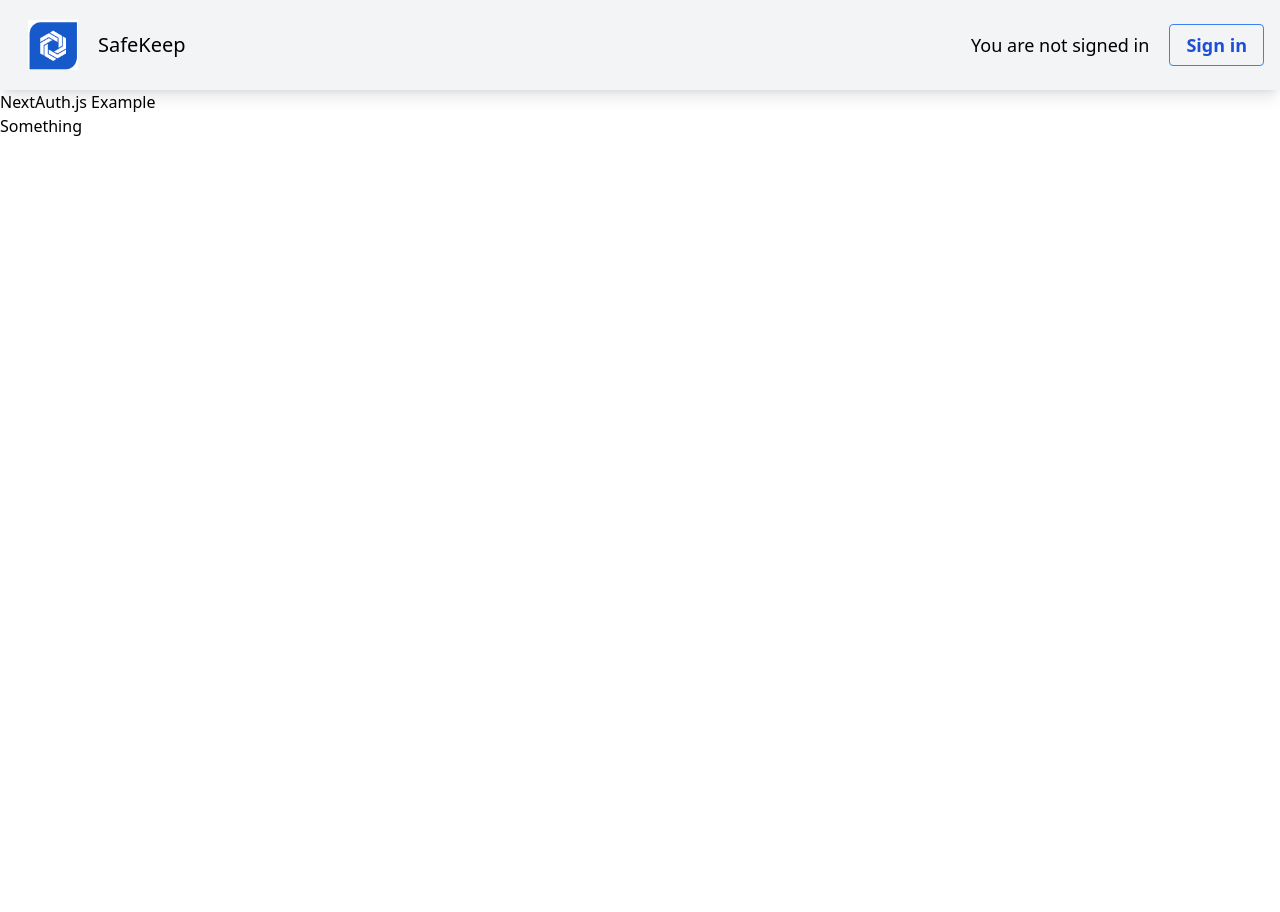
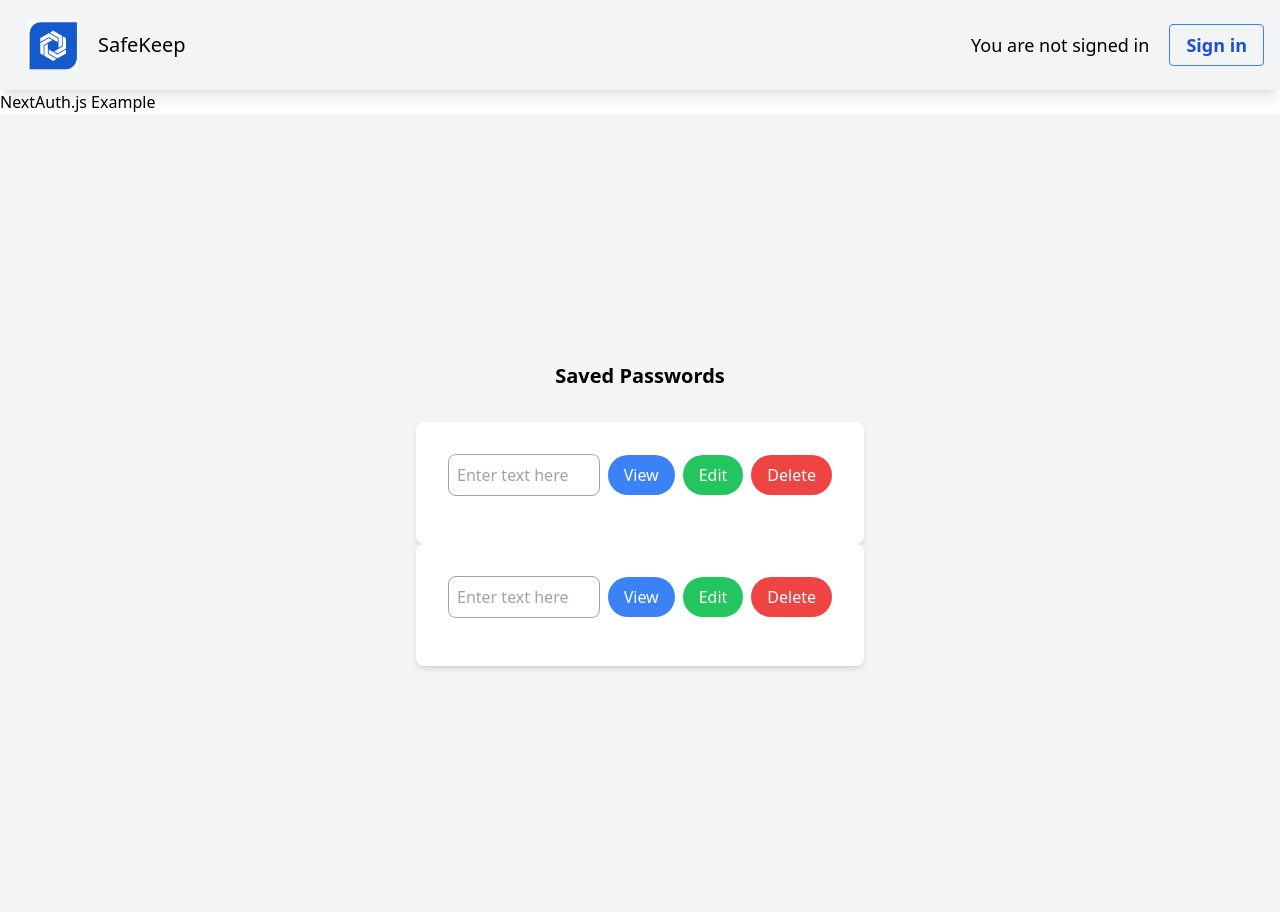
Before and after one commit to guptabhaskar/password-manager, a Next.js app: page / in a window 1280 px wide. Shown: the top 912 px of the page. Before the commit the page ends 800 px from the top, so only its background shows below. Built offline with nearby package versions, Linux system fonts and the light colour scheme; no server answers.

Commit message:
views created

```diff
--- /dev/null
+++ b/components/MasterPasswordView.tsx
@@ -0,0 +1,70 @@
+import { useState } from "react";
+
+function MasterPasswordView() {
+  const [isFormOpen, setIsFormOpen] = useState(false);
+
+  const handleOpenForm = () => {
+    setIsFormOpen(true);
+  };
+
+  const handleCloseForm = () => {
+    setIsFormOpen(false);
+  };
+
+  return (
+    <>
+      <button
+        className="bg-blue-500 hover:bg-blue-600 text-white font-semibold px-4 py-2 rounded"
+        onClick={handleOpenForm}
+      >
+        Open Form
+      </button>
+      <div
+        className={`fixed top-0 left-0 w-full h-full bg-gray-500 bg-opacity-50 flex items-center justify-center ${
+          isFormOpen ? "" : "hidden"
+        }`}
+      >
+        <form
+          className="bg-white p-8 rounded-lg shadow-md"
+          style={{
+            maxWidth: "600px",
+            maxHeight: "500px",
+            width: "90%",
+            height: "30%",
+          }}
+        >
+          <h2 className="text-lg font-semibold mb-4 text-center">
+            Enter Master Password to View
+          </h2>
+          <div className="mb-4">
+            <label className="block font-semibold mb-2" htmlFor="email">
+              Master Password
+            </label>
+            <input
+              className="border border-gray-400 p-2 w-full rounded"
+              type="email"
+              id="email"
+              name="email"
+            />
+          </div>
+          <div className="flex justify-center">
+            <button
+              type="submit"
+              className="bg-blue-500 hover:bg-blue-600 text-white font-semibold px-4 py-2 rounded"
+            >
+              View
+            </button>
+          </div>
+        </form>
+        <button
+          className="absolute top-0 right-0 m-4 text-xl"
+          onClick={handleCloseForm}
+        >
+          &times;
+        </button>
+      </div>
+    </>
+  );
+}
+
+export default MasterPasswordView;
--- /dev/null
+++ b/components/PasswordView.tsx
@@ -0,0 +1,92 @@
+import { useState } from "react";
+
+function PasswordView() {
+  const [isFormOpen, setIsFormOpen] = useState(false);
+
+  const handleOpenForm = () => {
+    setIsFormOpen(true);
+  };
+
+  const handleCloseForm = () => {
+    setIsFormOpen(false);
+  };
+
+  return (
+    <>
+      <button
+        className="bg-blue-500 hover:bg-blue-600 text-white font-semibold px-4 py-2 rounded"
+        onClick={handleOpenForm}
+      >
+        Open Form
+      </button>
+      <div
+        className={`fixed top-0 left-0 w-full h-full bg-gray-500 bg-opacity-50 flex items-center justify-center ${
+          isFormOpen ? "" : "hidden"
+        }`}
+      >
+        <form
+          className="bg-white p-8 rounded-lg shadow-md"
+          style={{
+            maxWidth: "600px",
+            maxHeight: "500px",
+            width: "90%",
+            height: "52%",
+          }}
+        >
+          <h2 className="text-lg font-semibold mb-4 text-center">
+            Password View
+          </h2>
+          <div className="mb-4">
+            <label className="block font-semibold mb-2" htmlFor="email">
+              Website
+            </label>
+            <input
+              className="border border-gray-400 p-2 w-full rounded"
+              type="text"
+              id="websiteField"
+              name="websiteField"
+            />
+          </div>
+          <div className="mb-4">
+            <label className="block font-semibold mb-2" htmlFor="email">
+              Username
+            </label>
+            <input
+              className="border border-gray-400 p-2 w-full rounded"
+              type="text"
+              id="usernameField"
+              name="usernameField"
+            />
+          </div>
+          <div className="mb-4">
+            <label className="block font-semibold mb-2" htmlFor="email">
+              Password
+            </label>
+            <input
+              className="border border-gray-400 p-2 w-full rounded"
+              type="text"
+              id="passwordField"
+              name="passwordField"
+            />
+          </div>
+          <div className="flex justify-center">
+            <button
+              type="submit"
+              className="bg-blue-500 hover:bg-blue-600 text-white font-semibold px-4 py-2 rounded"
+            >
+              Edit
+            </button>
+          </div>
+        </form>
+        <button
+          className="absolute top-0 right-0 m-4 text-xl "
+          onClick={handleCloseForm}
+        >
+          &times;
+        </button>
+      </div>
+    </>
+  );
+}
+
+export default PasswordView;
--- a/components/SavedPasswordsList.jsx
+++ b/components/SavedPasswordsList.jsx
@@ -1,3 +1,47 @@
-export default function SavedPasswordsList() {
-  return <>Something</>;
+import React from "react";
+
+function SavedPasswordList() {
+  return (
+    <div className="bg-gray-100 min-h-screen flex flex-col justify-center items-center">
+      <h1 className="text-xl font-bold mb-8">Saved Passwords</h1>
+      <div className="bg-white p-8 rounded-lg shadow-md flex flex-col items-center max-w-md">
+        <div className="flex items-center w-full mb-4">
+          <input
+            type="text"
+            placeholder="Enter text here"
+            className="border border-gray-400 rounded-lg p-2 w-full mr-2"
+          />
+          <button className="bg-blue-500 text-white px-4 py-2 rounded-full hover:bg-blue-700 mr-2">
+            View
+          </button>
+          <button className="bg-green-500 text-white px-4 py-2 rounded-full hover:bg-blue-700 mr-2">
+            Edit
+          </button>
+          <button className="bg-red-500 text-white px-4 py-2 rounded-full hover:bg-blue-700">
+            Delete
+          </button>
+        </div>
+      </div>
+      <div className="bg-white p-8 rounded-lg shadow-md flex flex-col items-center max-w-md">
+        <div className="flex items-center w-full mb-4">
+          <input
+            type="text"
+            placeholder="Enter text here"
+            className="border border-gray-400 rounded-lg p-2 w-full mr-2"
+          />
+          <button className="bg-blue-500 text-white px-4 py-2 rounded-full hover:bg-blue-700 mr-2">
+            View
+          </button>
+          <button className="bg-green-500 text-white px-4 py-2 rounded-full hover:bg-blue-700 mr-2">
+            Edit
+          </button>
+          <button className="bg-red-500 text-white px-4 py-2 rounded-full hover:bg-blue-700">
+            Delete
+          </button>
+        </div>
+      </div>
+    </div>
+  );
 }
+
+export default SavedPasswordList;
--- a/pages/index.tsx
+++ b/pages/index.tsx
@@ -1,11 +1,15 @@
 import Layout from "../components/layout";
 import SavedPasswordsList from "../components/SavedPasswordsList";
+import MasterPasswordView from "../components/MasterPasswordView";
+import PasswordView from "../components/PasswordView";
 
 export default function IndexPage() {
   return (
     <Layout>
       <h1>NextAuth.js Example</h1>
       <SavedPasswordsList />
+      <MasterPasswordView />
+      <PasswordView />
     </Layout>
   );
 }
```
